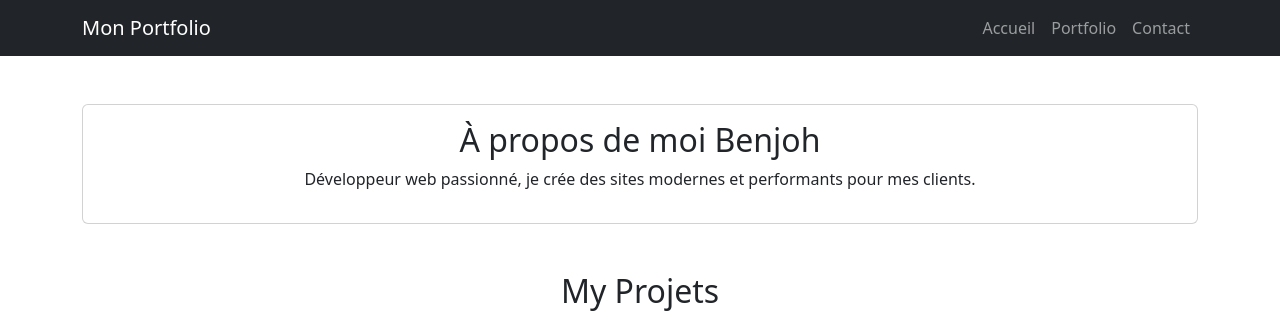
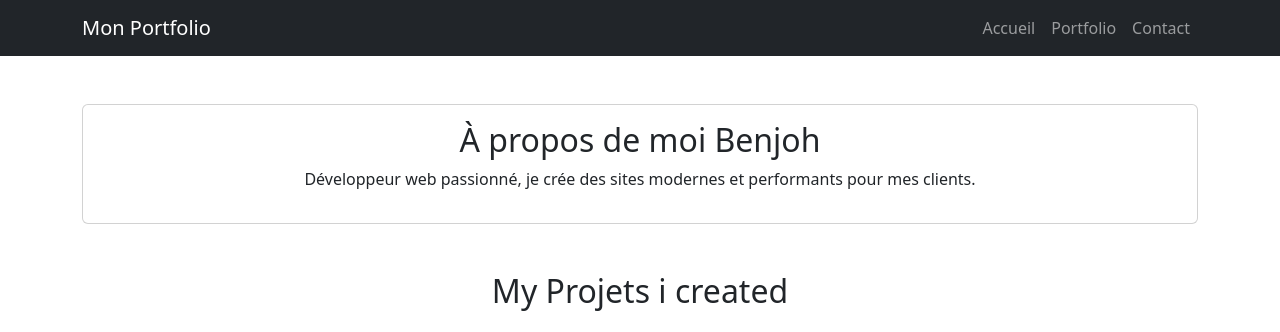
Before and after one commit to benjohx/sitebaker, a plain HTML site: page index.html in a window 1280 px wide. Shown: the top 332 px of the page. Drawn offline with nearby package versions, Linux system fonts and the light colour scheme.

```diff
--- a/index.html
+++ b/index.html
@@ -36,7 +36,7 @@
 
 <!-- Section Portfolio -->
     <div class="container mt-5">
-        <h2 class="text-center mb-4">My Projets</h2>
+        <h2 class="text-center mb-4">My Projets i created</h2>
         <div class="row">
             <div class="col-md-4">
                 <div class="card">
```
